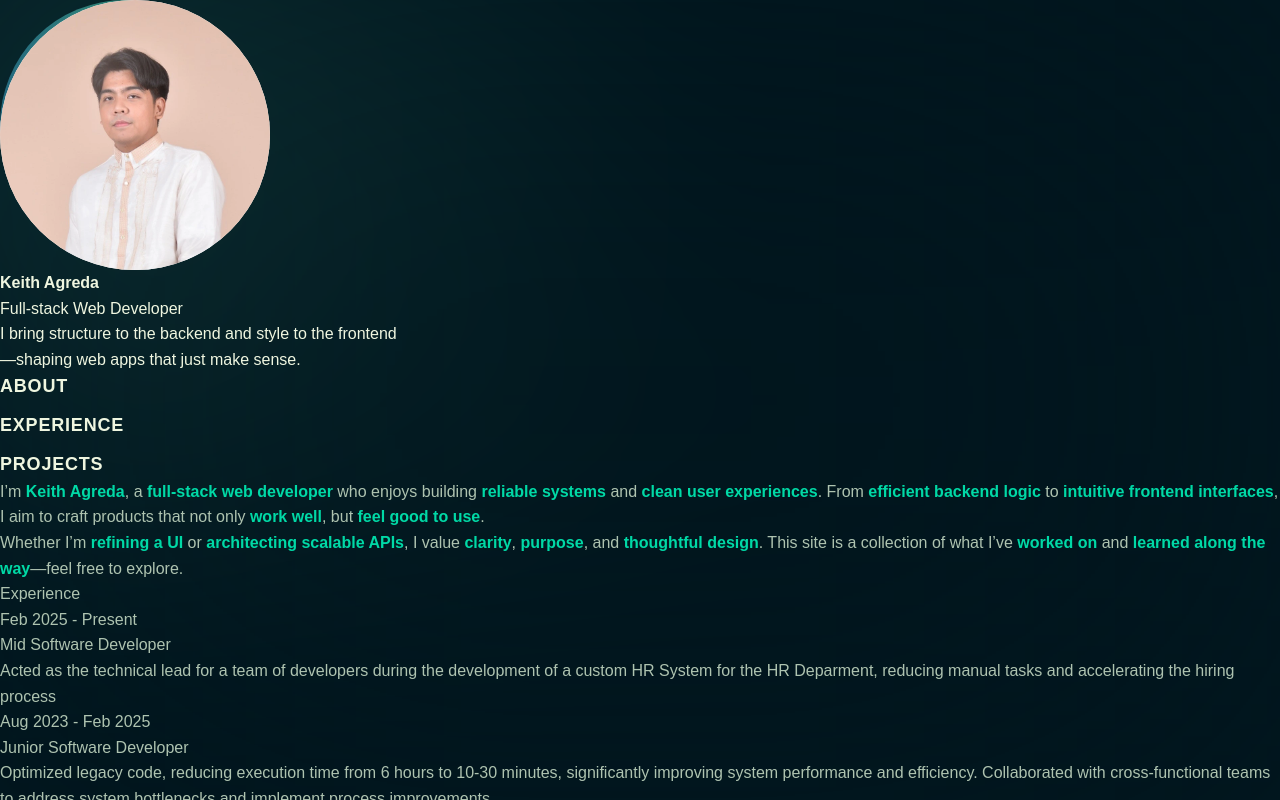
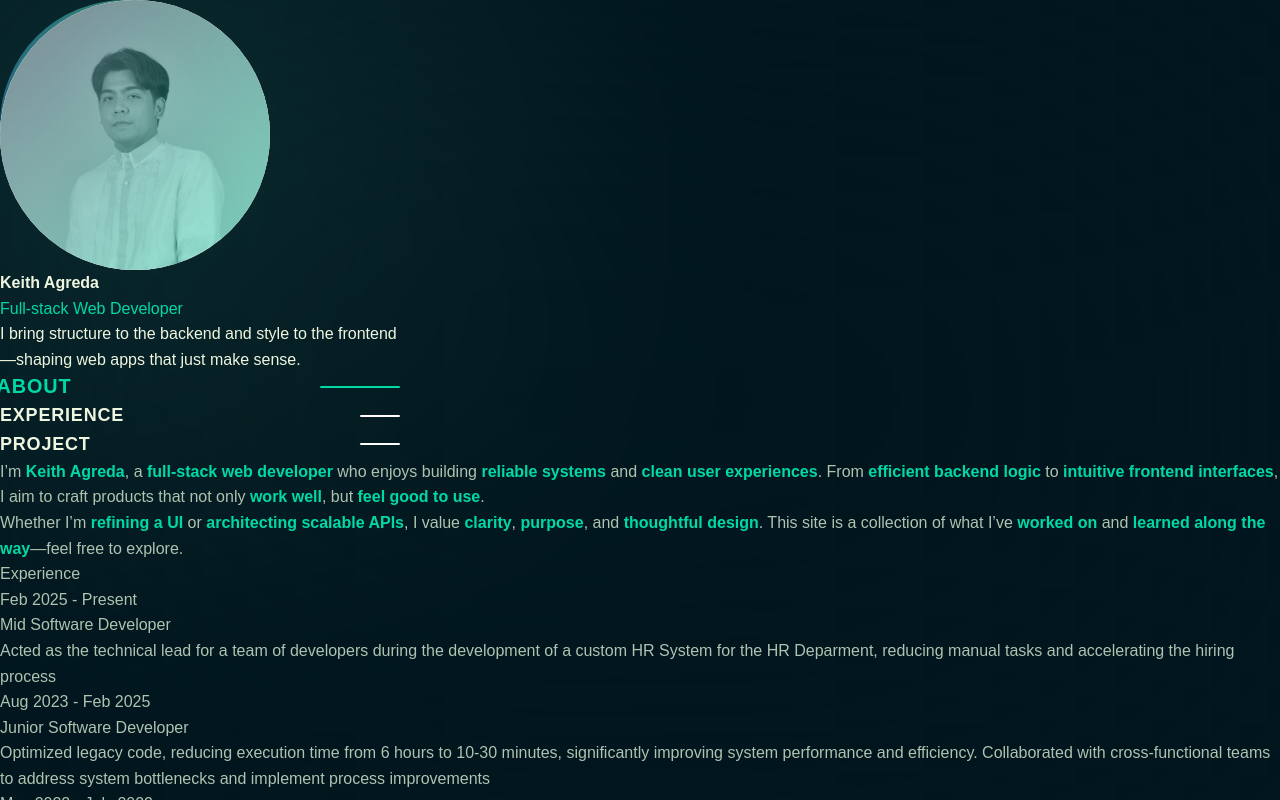
Before and after one commit to keithagreda/kagreda, a Next.js app in the folder keithagreda/: page / in a window 1280 px wide. Built offline with nearby package versions, Linux system fonts and the light colour scheme.

Commit message:
ui changes
added active tab for navigation
also added a filter for the profile image to make its color fit the theme

```diff
--- a/keithagreda/src/app/about/page.tsx
+++ b/keithagreda/src/app/about/page.tsx
@@ -1,8 +1,12 @@
-import React from "react";
+import React, { forwardRef } from "react";
 
-const page = () => {
+const About = forwardRef<HTMLDivElement, {}>((props, ref) => {
   return (
-    <div style={{ cursor: "default" }} className="text-justify md:text-left">
+    <div
+      ref={ref}
+      style={{ cursor: "default" }}
+      className="text-justify md:text-left"
+    >
       <p>
         I’m <span className="highlight">Keith Agreda</span>, a{" "}
         <span className="highlight">full-stack web developer</span> who enjoys
@@ -27,6 +31,8 @@ const page = () => {
       </p>
     </div>
   );
-};
+});
 
-export default page;
+About.displayName = "About";
+
+export default About;
--- a/keithagreda/src/app/experience/page.tsx
+++ b/keithagreda/src/app/experience/page.tsx
@@ -1,4 +1,4 @@
-import React from "react";
+import React, { forwardRef } from "react";
 import ExperienceCard from "../components/ExperienceCard";
 
 export interface Experience {
@@ -28,9 +28,9 @@ const exps: Experience[] = [
   },
 ];
 
-const page = () => {
+const Experience = forwardRef<HTMLDivElement, {}>((props, ref) => {
   return (
-    <div className="flex flex-col md:gap-4 px-1 md:px-0">
+    <div ref={ref} className="flex flex-col md:gap-4 px-1 md:px-0">
       <h1 className="text-xl font-semibold">Experience</h1>
       {exps.map((exp, index) => (
         <ExperienceCard
@@ -42,6 +42,8 @@ const page = () => {
       ))}
     </div>
   );
-};
+});
 
-export default page;
+Experience.displayName = "Experience";
+
+export default Experience;
--- a/keithagreda/src/app/globals.css
+++ b/keithagreda/src/app/globals.css
@@ -63,3 +63,16 @@ body {
   font-weight: 600;
   color: #00d9a6; /* or your brand accent */
 }
+
+div {
+  scroll-margin-top: 80px;
+}
+
+.navHighlight {
+  font-weight: 600;
+  color: #00d9a6;
+  transform: scale(1.1);
+  transition: transform 0.3s ease, box-shadow 0.3s ease;
+  display: inline-flex;
+  align-items: center;
+}
--- a/keithagreda/src/app/page.tsx
+++ b/keithagreda/src/app/page.tsx
@@ -4,7 +4,7 @@ import About from "./about/page";
 import Experience from "./experience/page";
 import Project from "./projects/page";
 import Blob from "./blob/page";
-import { useEffect, useState } from "react";
+import { useEffect, useRef, useState } from "react";
 
 function useIsDesktop(breakpoint = 768) {
   const [isDesktop, setIsDesktop] = useState(false);
@@ -21,6 +21,69 @@ function useIsDesktop(breakpoint = 768) {
 
 export default function Home() {
   const isDesktop = useIsDesktop();
+  const aboutRef = useRef<HTMLDivElement | null>(null);
+  const experienceRef = useRef<HTMLDivElement | null>(null);
+  const projectRef = useRef<HTMLDivElement | null>(null);
+
+  const scrollableRef = useRef<HTMLDivElement | null>(null);
+  const [activeSection, setActiveSection] = useState<string>("");
+
+  useEffect(() => {
+    const handleScroll = () => {
+      const about = aboutRef.current;
+      const experience = experienceRef.current;
+      const project = projectRef.current;
+
+      const sections = [
+        { name: "about", ref: about },
+        { name: "experience", ref: experience },
+        { name: "project", ref: project },
+      ];
+
+      // Find the section closest to the top
+      let current = "about";
+      sections.forEach((section) => {
+        if (section.ref) {
+          const rect = section.ref.getBoundingClientRect();
+          const normalOffset = 100;
+          const lastSectionOffset = 500;
+          if (current == "experience") {
+            if (rect.top <= lastSectionOffset) {
+              current = section.name;
+              return;
+            }
+          }
+          if (rect.top <= normalOffset) {
+            current = section.name;
+          }
+        }
+      });
+
+      setActiveSection(current);
+    };
+
+    const scrollable = scrollableRef.current;
+    if (scrollable) {
+      scrollable.addEventListener("scroll", handleScroll, { passive: true });
+    }
+    // Also listen to window scroll for mobile
+    if (!isDesktop) {
+      window.addEventListener("scroll", handleScroll, { passive: true });
+    }
+
+    // Initial check
+    handleScroll();
+
+    return () => {
+      if (scrollable) {
+        scrollable.removeEventListener("scroll", handleScroll);
+      }
+      if (!isDesktop) {
+        window.removeEventListener("scroll", handleScroll);
+      }
+    };
+  }, [isDesktop]);
+
   return (
     <>
       <div className="scrollbar-hidden">
@@ -41,14 +104,22 @@ export default function Home() {
                 <main className="flex flex-col md:flex-row gap-8 items-start">
                   {/* Left section (Profile) */}
                   <div className="w-full pt-0 pb-0 md:pt-12 md:pb-12 lg:sticky lg:top-0 lg:flex lg:max-h-screen lg:w-[48%] lg:flex-col lg:justify-between lg:py-24">
-                    <ProfileDetail />
+                    <ProfileDetail
+                      aboutRef={aboutRef}
+                      experienceRef={experienceRef}
+                      projectRef={projectRef}
+                      activeSection={activeSection}
+                    />
                   </div>
 
                   {/* Right section (Content) */}
-                  <div className="w-full flex flex-col gap-20 pt-0 pb-0 md:pt-12 md:pb-12 lg:w-[52%] md:max-h-screen md:overflow-auto scrollbar-hidden">
-                    <About />
-                    <Experience />
-                    <Project />
+                  <div
+                    ref={scrollableRef}
+                    className="w-full flex flex-col gap-20 pt-0 pb-0 md:pt-12 md:pb-12 lg:w-[52%] md:max-h-screen md:overflow-auto scrollbar-hidden"
+                  >
+                    <About ref={aboutRef} />
+                    <Experience ref={experienceRef} />
+                    <Project ref={projectRef} />
                   </div>
                 </main>
               </div>
@@ -60,14 +131,22 @@ export default function Home() {
             <main className="flex flex-col md:flex-row gap-8 items-start">
               {/* Left section (Profile) */}
               <div className="w-full pt-0 pb-0 md:pt-12 md:pb-12 lg:sticky lg:top-0 lg:flex lg:max-h-screen lg:w-[48%] lg:flex-col lg:justify-between lg:py-24">
-                <ProfileDetail />
+                <ProfileDetail
+                  aboutRef={aboutRef}
+                  experienceRef={experienceRef}
+                  projectRef={projectRef}
+                  activeSection={activeSection}
+                />
               </div>
 
               {/* Right section (Content) */}
-              <div className="w-full flex flex-col gap-20 pt-0 pb-0 md:pt-12 md:pb-12 lg:w-[52%] md:max-h-screen md:overflow-auto scrollbar-hidden">
-                <About />
-                <Experience />
-                <Project />
+              <div
+                ref={scrollableRef}
+                className="w-full flex flex-col gap-20 pt-0 pb-0 md:pt-12 md:pb-12 lg:w-[52%] md:max-h-screen md:overflow-auto scrollbar-hidden"
+              >
+                <About ref={aboutRef} />
+                <Experience ref={experienceRef} />
+                <Project ref={projectRef} />
               </div>
             </main>
           </div>
--- a/keithagreda/src/app/profile-details/page.module.css
+++ b/keithagreda/src/app/profile-details/page.module.css
@@ -29,9 +29,15 @@
 
 .imageCircle {
   border-radius: 50vw;
+  filter: grayscale(1);
+}
+
+.imageCircle:hover {
+  filter: unset;
 }
 
 .navLinks {
+  width: 100%;
   font-size: 1.125rem;
   font-weight: 600;
   letter-spacing: 0.05rem;
@@ -45,3 +51,55 @@
 .secondaryTitle {
   font-weight: 500;
 }
+
+.navLinksItem {
+  display: flex;
+  flex-direction: row;
+  justify-content: space-between;
+  width: 100%;
+  align-items: center;
+}
+
+.nav nav {
+  all: unset;
+  width: 100%;
+}
+
+.line {
+  content: "";
+  left: 200%; /* Place to the right of the button */
+  top: 50%;
+  height: 2px; /* Adjust as needed */
+  width: 10%; /* Adjust thickness */
+  background-color: white; /* Or your accent color */
+  border-radius: 2px;
+  margin-left: 8px; /* Space between text and highlight */
+  transition: width 0.5s ease;
+}
+
+.picFilter {
+  position: absolute;
+  inset: 0;
+  background: linear-gradient(
+    135deg,
+    rgba(1, 22, 30, 1) 0%,
+    rgba(18, 69, 89, 1) 10%,
+    rgba(0, 217, 166, 1) 100%
+  );
+  opacity: 0.4;
+  border-radius: 50%;
+  z-index: 2;
+  pointer-events: none;
+  transition: opacity 0.4s cubic-bezier(0.4, 0, 0.2, 1); /* <-- Move transition here */
+}
+
+.circle:hover .picFilter {
+  opacity: 0;
+  /* transition: opacity 0.4s cubic-bezier(0.4, 0, 0.2, 1); */
+  /* transition: opacity 0.8s; */
+}
+
+.navHighLight {
+  width: 20%;
+  background-color: #00d9a6;
+}
--- a/keithagreda/src/app/profile-details/page.tsx
+++ b/keithagreda/src/app/profile-details/page.tsx
@@ -1,28 +1,42 @@
-import React from "react";
+import React, { RefObject } from "react";
 import styles from "./page.module.css";
 import Image from "next/image";
 import keithImg from "./keith-agreda-picture.webp";
 
-const page = () => {
+type Props = {
+  aboutRef: RefObject<HTMLDivElement | null>;
+  experienceRef: RefObject<HTMLDivElement | null>;
+  projectRef: RefObject<HTMLDivElement | null>;
+  activeSection: string;
+};
+
+const Page = ({
+  aboutRef,
+  experienceRef,
+  projectRef,
+  activeSection,
+}: Props) => {
   return (
     <header>
-      <div className={`${styles.basicDetails}`}>
-        <div className={`${styles.circle}`}>
+      <div className={styles.basicDetails}>
+        <div className={styles.circle} style={{ position: "relative" }}>
           <Image
-            className={`${styles.imageCircle}`}
+            className={styles.imageCircle}
             src={keithImg}
             alt="A picture of Keith Agreda"
             layout="responsive"
             width={16}
             height={9}
+            style={{ zIndex: 1 }}
           />
+          <div className={styles.picFilter}> </div>
         </div>
         <div className="mt-2">
-          <div className={`${styles.details}`}>
+          <div className={styles.details}>
             <h1 className={`${styles.highlightTitle} text-4xl`}>
               Keith Agreda
             </h1>
-            <h2 className={`${styles.secondaryTitle} text-xl`}>
+            <h2 className={`${styles.secondaryTitle} text-xl highlight`}>
               Full-stack Web Developer
             </h2>
           </div>
@@ -31,16 +45,61 @@ const page = () => {
             web apps that just make sense.
           </p>
         </div>
-        <nav className="hidden md:flex mt-7">
-          <ul className={`text-left ${styles.navLinks}`}>
-            <li>ABOUT</li>
-            <li>EXPERIENCE</li>
-            <li>PROJECTS</li>
-          </ul>
+
+        <nav className={`${styles.nav} hidden md:flex mt-7`}>
+          <div className={`text-left ${styles.navLinks}`}>
+            <div className={`${styles.navLinksItem}`}>
+              <button
+                className={activeSection === "about" ? "navHighlight " : ""}
+                onClick={() =>
+                  aboutRef.current?.scrollIntoView({ behavior: "smooth" })
+                }
+              >
+                ABOUT
+              </button>
+              <div
+                className={`${styles.line} ${
+                  activeSection === "about" ? styles.navHighLight : ""
+                }`}
+              ></div>
+            </div>
+            <div className={`${styles.navLinksItem} `}>
+              <button
+                className={
+                  activeSection === "experience" ? "navHighlight " : ""
+                }
+                onClick={() =>
+                  experienceRef.current?.scrollIntoView({ behavior: "smooth" })
+                }
+              >
+                EXPERIENCE
+              </button>
+              <div
+                className={`${styles.line} ${
+                  activeSection === "experience" ? styles.navHighLight : ""
+                }`}
+              ></div>
+            </div>
+            <div className={`${styles.navLinksItem}`}>
+              <button
+                className={activeSection === "project" ? "navHighlight " : ""}
+                onClick={() =>
+                  projectRef.current?.scrollIntoView({ behavior: "smooth" })
+                }
+              >
+                PROJECT
+              </button>
+              <div
+                className={`${styles.line} ${
+                  activeSection === "project" ? styles.navHighLight : ""
+                }`}
+              ></div>
+            </div>
+          </div>
         </nav>
       </div>
     </header>
   );
 };
 
-export default page;
+export default Page;
```
Also changed, not shown: keithagreda/src/app/projects/page.tsx (+7 -5 lines).
